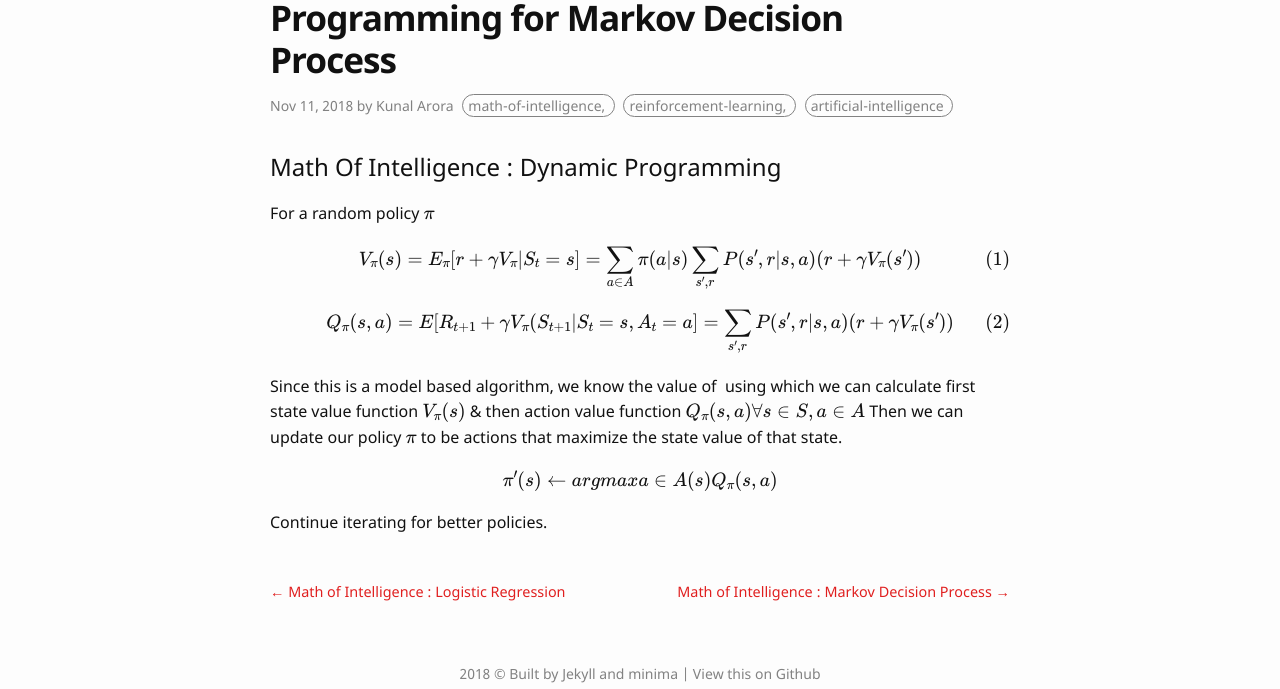
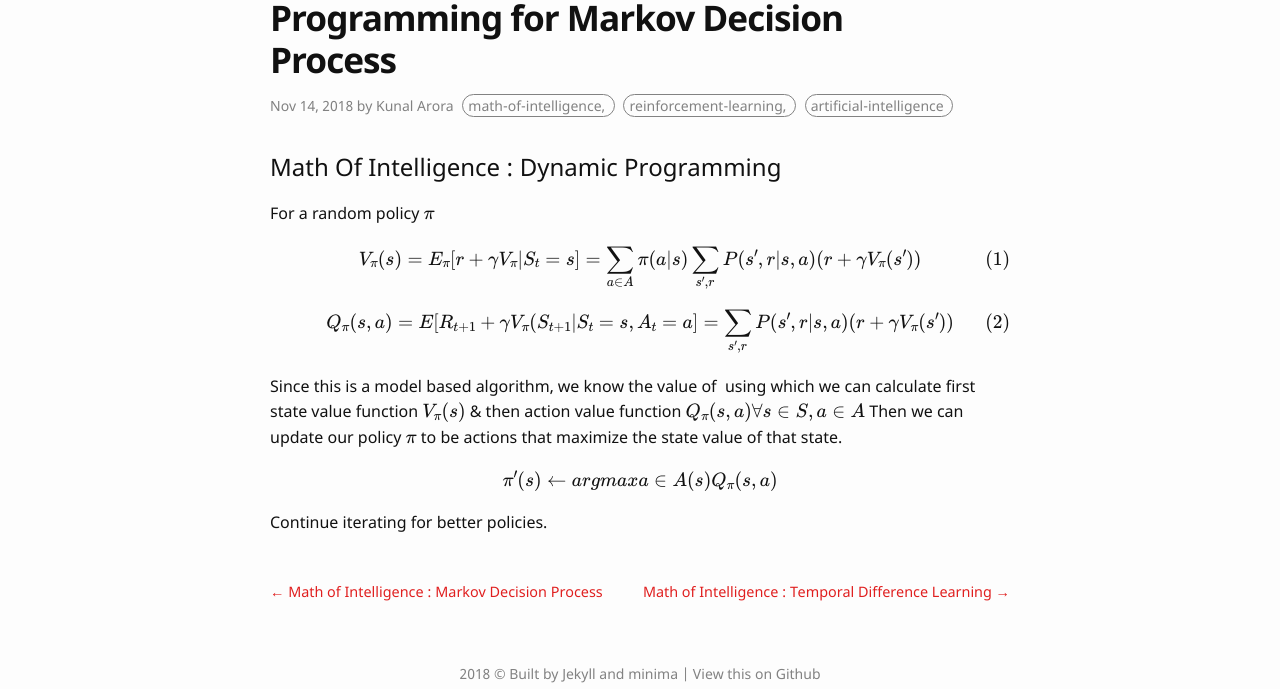
Before and after one commit to curiousguy13/curiousguy13.github.io, a Jekyll site: the page built from _posts/2018-11-11-dynamic-programming.md, in a window 1280 px wide. Shown: the part 140-829 px from the top of the page. Built offline with Jekyll 4.4.1, drawn with Linux system fonts in a browser that asks for light colours; formulas are drawn with MathJax 3.

Commit message:
dp and td-learning

```diff
--- a/_posts/2018-11-11-dynamic-programming.md
+++ b/_posts/2018-11-11-dynamic-programming.md
@@ -2,7 +2,7 @@
 layout: post
 comments: false
 title: "Math of Intelligence : Dynamic Programming for Markov Decision Process"
-date: 2018-11-11
+date: 2018-11-14
 tags: math-of-intelligence, reinforcement-learning, artificial-intelligence
 ---
 
```
Also changed, not shown: _posts/2018-11-11-temporal-difference-learning.md (+1 -1 lines).
